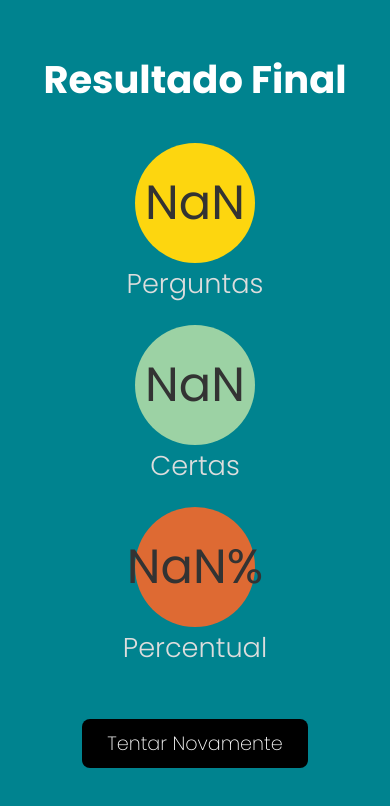
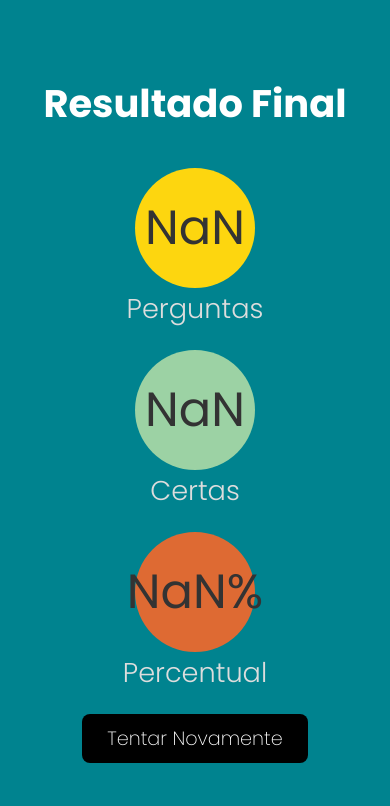
Before and after one commit to higorlacerd1204/quiz, a Next.js app: page /result in a window 390 px wide. Shown: the top 806 px of the page. Built offline with nearby package versions, Linux system fonts and the light colour scheme.

Commit message:
Ajusta responsividade mobile

```diff
--- a/styles/Answer.module.css
+++ b/styles/Answer.module.css
@@ -1,7 +1,7 @@
 .answer {
   display: flex;
   height: 70px;
-  margin: 10px;
+  margin: 8px;
   perspective: 1000px;
   width: 90%;
   min-width: 300px;
@@ -9,6 +9,7 @@
   @media (min-width: 580px) {
     width: 550px;
     height: 100px;
+    margin: 10px;
   }
 }
 
--- a/styles/Button.module.css
+++ b/styles/Button.module.css
@@ -10,6 +10,10 @@
   margin-bottom: 40px;
   cursor: pointer;
   transition: all 0.2s ease-in-out;
+
+  @media (max-width: 580px) {
+    margin-top: 10px;
+  }
 }
 
 .button:hover {
--- a/styles/QuestionStatement.module.css
+++ b/styles/QuestionStatement.module.css
@@ -1,5 +1,5 @@
 .questionStatement {
-  padding: 25px 25px 0px 25px;
+  padding: 8px 25px 0px 25px;
 }
 
 .text {
--- a/styles/Result.module.css
+++ b/styles/Result.module.css
@@ -4,11 +4,8 @@
   justify-content: center;
   align-items: center;
   font-size: 2rem;
-  padding: 25px 25px 0px 25px;
-
-  @media (min-width: 620px) {
-    height: 100vh;
-  }
+  padding: 8px 25px 0px 25px;
+  height: 100vh;
 
   @media (max-width: 620px) {
     font-size: 1.2rem;
--- a/styles/Timer.module.css
+++ b/styles/Timer.module.css
@@ -5,5 +5,6 @@
 
   @media (max-width: 580px) {
     font-size: 2rem;
+    margin: 8px 0;
   }
 }
```
